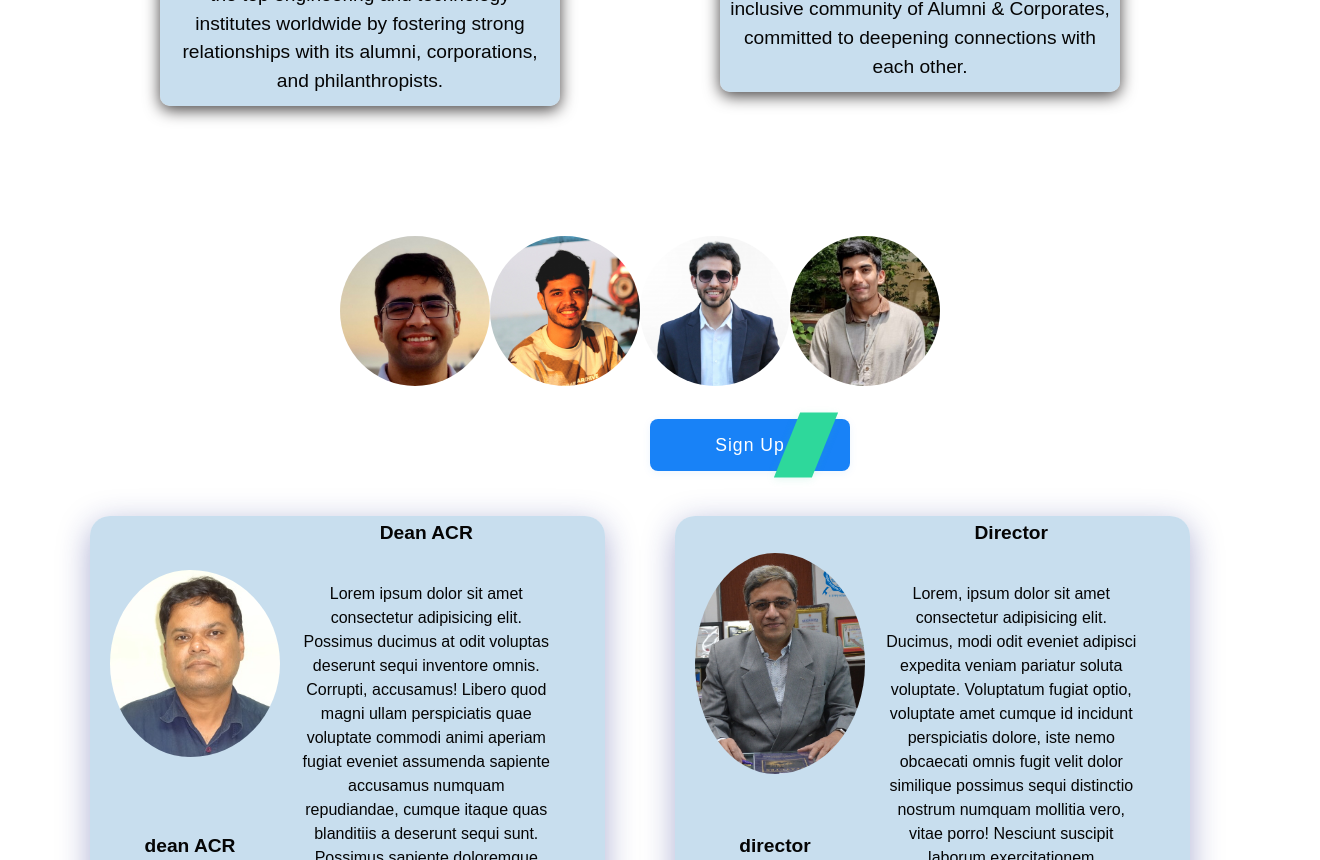
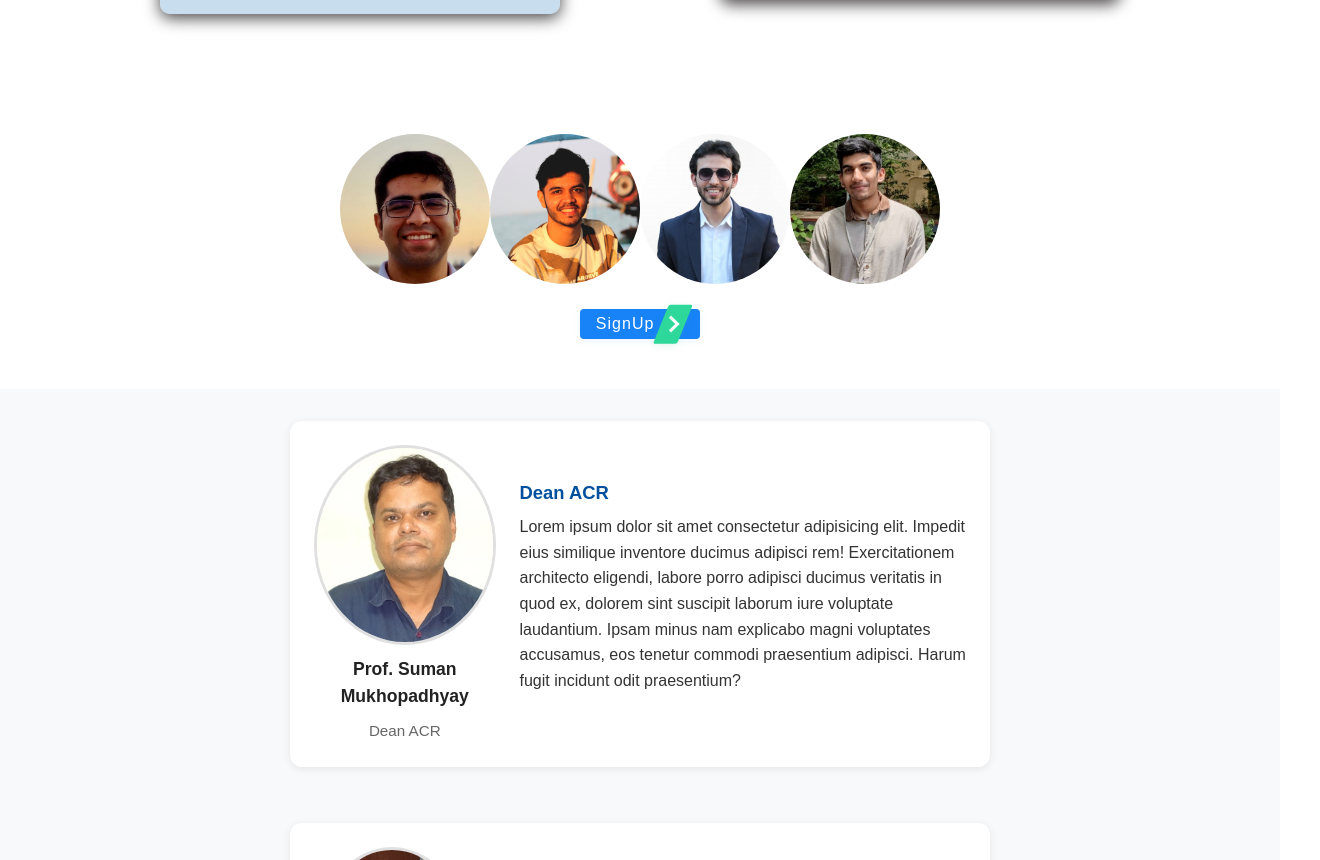
Before and after one commit to Sethu-madhav17/IIT-soc, a React (Vite) app: page / in a window 1280 px wide. Shown: the part 1940-2800 px from the top of the page, 1320 px wide, since content can reach past the window. Built offline with nearby package versions, Linux system fonts and the light colour scheme; a web font is replaced by a local one.

Commit message:
home responsive

```diff
--- a/src/Components/Introtext.jsx
+++ b/src/Components/Introtext.jsx
@@ -5,27 +5,31 @@ const quoteText = `Inverted commas are a kind of punctuation used to put the mar
 const Introtext = () => (
   <div style={{
     position: 'relative',
-    background: '#fff',
+    background: '#ffff',
     padding: '32px 32px 32px 48px',
     margin: '40px auto',
     maxWidth: 1800,
+    minWidth: 300,
     fontFamily: 'Arial, sans-serif',
     fontWeight: 500,
-    fontSize: '36px',
+    fontSize: "clamp(14px, 2vw, 24px)",
     color: '#222',
     boxShadow: '0 2px 8px rgba(0,0,0,0.04)',
-    borderRadius: '8px'
+    borderRadius: '8px',
+    textAlign:'center',
+    padding:'40px',
   }}>
     {/* Opening quote */}
     <span style={{
       position: 'absolute',
       top: '-50px',
-      left: '-40px',
+      left: '-3px',
       fontSize: '150px',
       color: '#e0e0e0',
       fontFamily: 'serif',
       fontWeight: 'bold',
-      userSelect: 'none'
+      userSelect: 'none',
+       fontSize: "clamp(104px, 1vw, 150px)",
     }}>
       &ldquo;
     </span>
@@ -35,13 +39,14 @@ const Introtext = () => (
     {/* Closing quote */}
     <span style={{
       position: 'absolute',
-      bottom: '-70px',
-      right: '-40px',
+      bottom: '-50px',
+      right: '-3px',
       fontSize: '150px',
       color: '#e0e0e0',
       fontFamily: 'serif',
       fontWeight: 'bold',
-      userSelect: 'none'
+      userSelect: 'none',
+      fontSize: "clamp(104px, 5vw, 150px)",
     }}>
       &rdquo;
     </span>
--- a/src/Components/Sphereglow/Sphereglow.css
+++ b/src/Components/Sphereglow/Sphereglow.css
@@ -80,6 +80,9 @@
     font-family:'Franklin Gothic Medium', 'Arial Narrow', Arial, sans-serif;
     color: #ffffff;
 }
+.banner{
+  clip-path: polygon(0 0, 100% 0, 100% 75%, 85% 90%, 0% 75%);
+}
 
 }
 @media (max-width: 900px){
@@ -98,4 +101,8 @@
 @media (max-width: 600px){
 .iitabhi{
   display: none;
-}}
+}
+.banner{
+  clip-path: polygon(0 0, 100% 0, 100% 75%, 85% 85%, 0% 75%);
+}
+}
--- a/src/pages/Home/Home.css
+++ b/src/pages/Home/Home.css
@@ -110,6 +110,7 @@
  margin-top: 50px;
   font-size: 5rem;
   color: rgb(13, 13, 13);
+  text-align: center;
 }
 .vision{
       display:block;
@@ -136,14 +137,16 @@
 
      }
      .login{
-      padding: 100px;
+      padding: 50px;
+      margin-top: 40px;
       display: flex;
       flex-direction: column;
       justify-content: space-between;
       gap: 25px;
       align-items: center;
-      height: 20vh;
+      height: fit-content;
       width: 100%;
+      justify-content: center;
 
      }
      .login_images{
@@ -156,123 +159,115 @@
       height: 150px;
       border-radius: 50%;
      }
-     .signup-btn {
-      position: relative;
-      display: inline-block;
-      background: #1882f7;
-      color: #fff;
-      font-family: sans-serif;
+ .message_bar {
+  display: flex;
+  flex-wrap: wrap;
+  gap: 2rem;
+  justify-content: center;
+  align-items: flex-start;
+  padding: 2rem 1rem;
+  background: #f8f9fa;
+}
+
+.message {
+  display: flex;
+  flex-direction: row;
+  background: #fff;
+  border-radius: 12px;
+  box-shadow: 0 2px 8px rgba(0,0,0,0.08);
+  padding: 1.5rem;
+  max-width: 700px;
+  width: 100%;
+  gap: 1.5rem;
+  margin-bottom: 1.5rem;
+  align-items: center;
+}
+
+.message .left {
+  flex: 0 0 150px;
+  display: flex;
+  flex-direction: column;
+  align-items: center;
+  gap: 0.7rem;
+}
+
+#img_message {
+  max-width: 200px;
+  max-height: 200px;
+  border-radius: 50%;
+  object-fit: cover;
+  border: 3px solid #e0e0e0;
+}
+
+#name {
+  font-weight: bold;
   font-size: 1.1rem;
-      padding: 14px 38px 14px 24px;
-      border: none;
-      border-radius: 8px;
-      cursor: pointer;
-      font-weight: 500;
-      letter-spacing: 1px;
-      overflow: visible; /* allow accent to overflow */
-      min-width: 200px;
-      box-shadow: 0 2px 8px rgba(24,130,247,0.08);
+  color: #222;
+  text-align: center;
 }
-    .signup-btn .accent {
-      position: absolute;
-      top: 50%;
-      right: 25px; /* push outside the button */
-      width: 38px;
-      height: 65px;
-      background: #2ed89b;
 
-      transform: translateY(-50%) skew(-22deg);
-      z-index: 1;
-      box-shadow: 0 2px 8px rgba(44, 203, 148, 0.13);
+#desg {
+  font-size: 0.95rem;
+  color: #666;
+  text-align: center;
+  align-items: center;
+}
+
+.message .right {
+  flex: 1;
   display: flex;
-      align-items: center;
+  flex-direction: column;
   justify-content: center;
 }
 
-    .signup-btn .label {
-      position: relative;
-      z-index: 2;
-      font-size: 1.1rem;
-      font-weight: 500;
+#m_title {
+  align-items: center;
+  font-size: 1.15rem;
+  font-weight: 600;
+  margin-bottom: 0.5rem;
+  color: #00509e;
 }
-    .message_bar{
-      margin-top: 90px;
-      display: flex;
-      justify-content: space-around;
-      align-items: center;
-      justify-content: center;
-      flex-wrap: wrap;
-      width: 100%;
-       height: fit-content;
-      padding: 90px;
-      gap: 70px;
+
+#m_content {
+  font-size: 1rem;
+  color: #333;
+  line-height: 1.6;
 
 }
-     .message{
-      flex: 1 1 470px;      /* Grow, shrink, and start at 300px width */
-  max-width: 600px;     /* Prevents containers from getting too large */
-  max-height: 400px;     /* Prevents containers from getting too small */
-  min-width: auto;
-  min-height: auto;
-  overflow: hidden;
-       font-size: clamp(0.5rem, 2vw, 1rem); /* Responsive text size */
-  transition: width 0.3s, font-size 0.3s;
-      gap:10px;
+
+/* Responsive styles */
+@media (max-width: 600px) {
+  .message {
+    flex-direction: column;
     align-items: center;
-      height: 400px;
-      width: 600px;
-       background: rgba(172, 206, 230, 0.662);
-      box-shadow: 0 8px 32px 0 rgba(31, 38, 135, 0.37);
-      backdrop-filter: blur(8px);
-      -webkit-backdrop-filter: blur(12px);
-       color: #050505;
-       border-radius: 20px;
+    padding: 1rem;
+  }
+  .message .left, .message .right {
+    width: 100%;
+    align-items: center;
+    text-align: center;
+  }
+  #m_content {
+    font-size: 0.98rem;
+  }
+}
+
+     @media(max-width:700px){
+      .login_image{
+      width: 90px;
+      height: 90px;
+      border-radius: 50%;
      }
      #img_message{
-      grid-area: img;
-      padding: 10px;
-      border-radius: 70%;
-      width: 200px;
-      padding-left: 20px;
-
-     }
-     #name{
-      grid-area: name;
-      text-align: center;
-      font-weight: bold ;
-      padding-bottom: 10px;
-     }
-     #desg{
-      grid-area: desg;
-      text-align: center;
-      font-weight: bold;
-      font-size: larger;
-     }
-     #m_content{
-      grid-area: m_content;
-      text-align: center;
+      width: 150px;
 
 
      }
-     #m_title{
-      grid-area: m_title;
-      text-align: center;
-      font-size: larger;
-      font-weight: bold;
-
     }
-
-     .message{
-
-      display: grid;
-      grid-template-columns: repeat(7, 1fr);
-      grid-template-rows: repeat(6, 1fr);
-      grid-template-areas:
-       'img m_title m_title m_title m_title m_title'
-       'img m_content m_content m_content m_content  m_content'
-       'img m_content m_content m_content m_content m_content'
-       'img m_content m_content m_content m_content m_content'
-       'img m_content m_content m_content m_content m_content'
-       'desg  m_content m_content m_content m_content m_content'
-       'name m_content m_content m_content m_content m_content';
+      @media(max-width:380px){
+      .login_image{
+      width: 60px;
+      height: 60px;
+      border-radius: 50%;
      }
+    }
--- a/src/pages/Home/Home.jsx
+++ b/src/pages/Home/Home.jsx
@@ -4,6 +4,7 @@ import Typewriter from '../../Components/Typewriter/Typewriter'
 import Sphereglow from '../../Components/Sphereglow/Sphereglow'
 import Introtext from '../../Components/Introtext'
 import Footer from '../../Components/Footer/Footer'
+import SignupUpButton from '../../Components/SignupUpButton/SignupUpButton'
 
 function Home() {
   return (
@@ -22,7 +23,7 @@ function Home() {
     </div>
   </div>
   <div className="mvbanner">
-     <p id='mvtext'> mission vission</p>
+     <p id='mvtext'> Mission Vision</p>
   <div className="mvcontainer">
       <div class="vision">
       <span class="alpha" >Vision</span>
@@ -42,25 +43,29 @@ function Home() {
       <img src="/Media/adar pandita.jpg" alt="image4" className="login_image"/>
       <img src="/Media/vishal.jpg" alt="image5" className="login_image"/>
     </div>
-<button class="signup-btn">
-    <span class="label">Sign Up</span>
-    <span class="accent"></span>
-    <span class="arrow"></span>
-  </button>   </div>
+<SignupUpButton/>  </div>
   <div className="message_bar">
   <div className="message dean">
+    <div className="left">
       <img alt="Dean ACR IIT indore" src="/Media/profsuman.jpg" id="img_message"/>
-        <div id="name">suman</div>
-        <div id="desg">dean ACR</div>
+      <div id="name">Prof. Suman Mukhopadhyay</div>
+      <div id="desg">Dean ACR</div>
+    </div>
+    <div className="right">
       <p id="m_title">Dean ACR</p>
-         <p id="m_content">Lorem ipsum dolor sit amet consectetur adipisicing elit. Possimus ducimus at odit voluptas deserunt sequi inventore omnis. Corrupti, accusamus! Libero quod magni ullam perspiciatis quae voluptate commodi animi aperiam fugiat eveniet assumenda sapiente accusamus numquam repudiandae, cumque itaque quas blanditiis a deserunt sequi sunt. Possimus sapiente doloremque modi ex earum.</p>
+      <p id="m_content">Lorem ipsum dolor sit amet consectetur adipisicing elit. Impedit eius similique inventore ducimus adipisci rem! Exercitationem architecto eligendi, labore porro adipisci ducimus veritatis in quod ex, dolorem sint suscipit laborum iure voluptate laudantium. Ipsam minus nam explicabo magni voluptates accusamus, eos tenetur commodi praesentium adipisci. Harum fugit incidunt odit praesentium?</p>
+    </div>
   </div>
   <div className="message director">
+    <div className="left">
       <img alt="Director IIT indore" src="/Media/suhas_s_joshi.png" id="img_message"/>
-        <div id="name">suhas</div>
-        <div id="desg">director</div>
+      <div id="name">Prof. Suhas S. Joshi</div>
+      <div id="desg">Director</div>
+    </div>
+    <div className="right">
       <p id="m_title">Director</p>
-         <p id="m_content">Lorem, ipsum dolor sit amet consectetur adipisicing elit. Ducimus, modi odit eveniet adipisci expedita veniam pariatur soluta voluptate. Voluptatum fugiat optio, voluptate amet cumque id incidunt perspiciatis dolore, iste nemo obcaecati omnis fugit velit dolor similique possimus sequi distinctio nostrum numquam mollitia vero, vitae porro! Nesciunt suscipit laborum exercitationem necessitatibus.</p>
+      <p id="m_content">Lorem ipsum dolor sit amet consectetur adipisicing elit. Dolorem sequi vitae corporis temporibus! Magnam laboriosam sapiente voluptatum dolores, neque molestiae eligendi aliquid harum aspernatur maxime doloribus distinctio nulla ut unde voluptatibus vel qui adipisci optio facilis temporibus! Optio ipsum, quaerat aliquam ad saepe repudiandae, voluptatem assumenda non sit, deserunt laudantium.</p>
+    </div>
   </div>
 </div>
 
```
Lines whose indentation alone changed are shown as unchanged.
